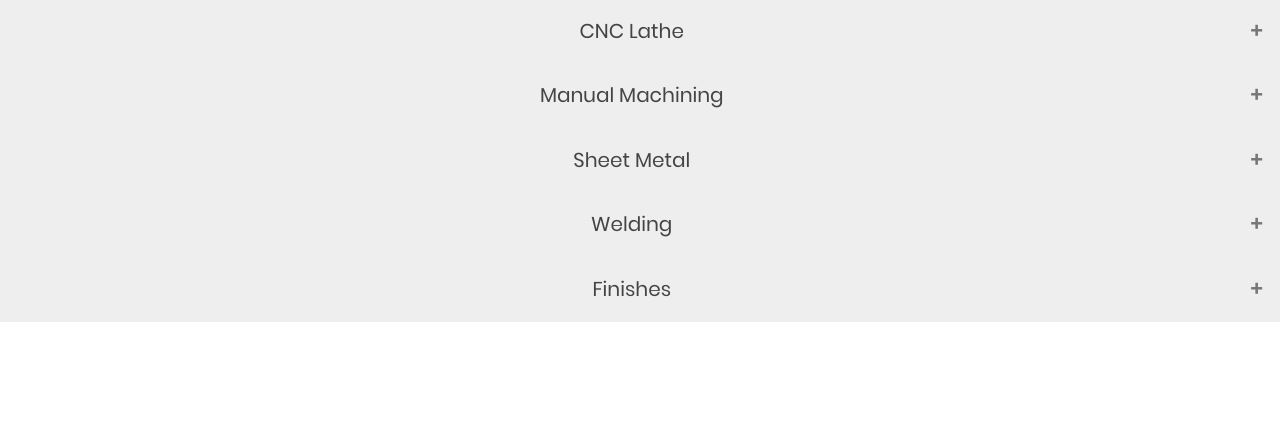
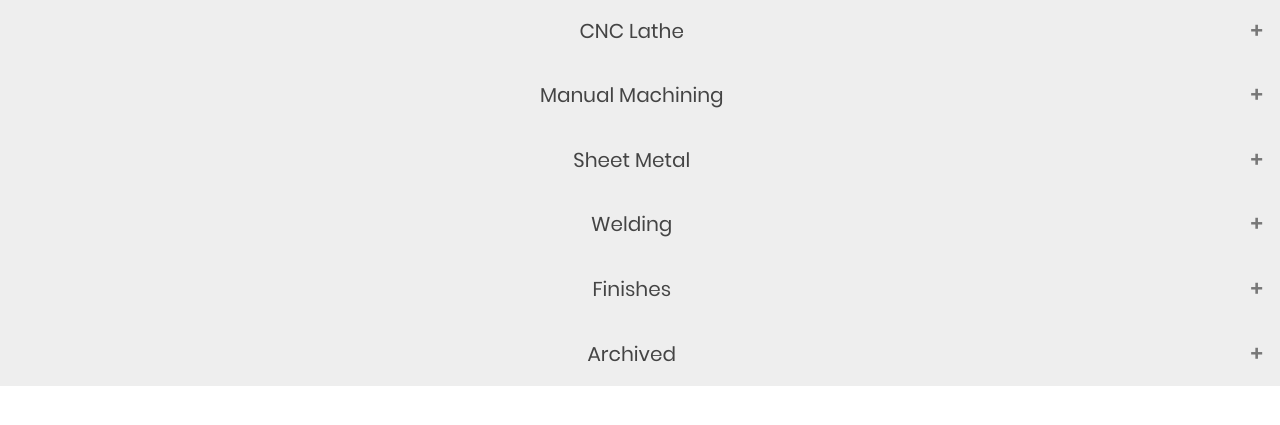
Before and after one commit to JamesHarvey18/Scheduler, a Flask app: template Templates/schedules.html in a window 1280 px wide. Shown: the part 318-743 px from the top of the page. Run offline with Flask 2, Linux system fonts and the light colour scheme; the template is opened without the code that fills it, so the values that code supplies are empty.

Commit message:
Added link back for archived table on schedules accordion

```diff
--- a/Templates/schedules.html
+++ b/Templates/schedules.html
@@ -127,6 +127,11 @@
 
     </div>
 
+    <button class="accordion">Archived</button>
+    <div class="panel">
+      <a href="{{url_for('archived')}}">Archived</a><br />
+    </div>
+
 
     <script>
       var acc = document.getElementsByClassName("accordion");
```
Also changed, not shown: scheduler.db.
